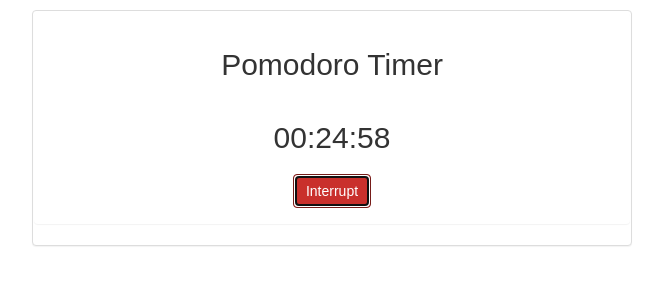
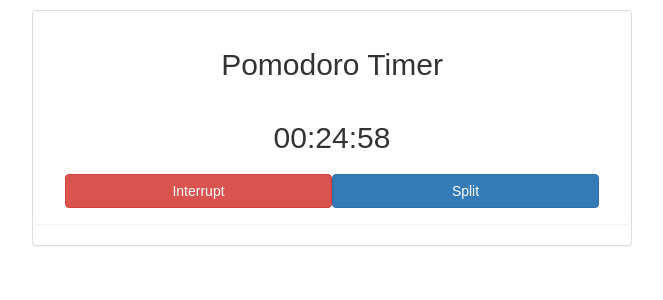
Before and after one commit to kanhegaonkarsaurabh/react-pomodoro, a React (Create React App) app in the folder pomodoro/: page / in a window 1280 px wide. Both pictures are taken after a click on the button "Start". Shown: the top 300 px of the page, without its empty margins (248-911 px from the left). Built offline with nearby package versions, Linux system fonts and the light colour scheme.

Commit message:
Split button and functionality added

```diff
--- a/pomodoro/src/Timer/components/timer.js
+++ b/pomodoro/src/Timer/components/timer.js
@@ -17,6 +17,7 @@ class Timer extends Component {
     };
 
     this.setBaseTime = this.setBaseTime.bind(this);
+    this.splitTimer = this.splitTimer.bind(this);
     this.startTimer = this.startTimer.bind(this);
     this.stopTimer = this.stopTimer.bind(this);
     this.reduceTimer = this.reduceTimer.bind(this);
@@ -61,6 +62,11 @@ class Timer extends Component {
     });
   }
 
+  splitTimer() {
+    console.log(this.state.currentTime.get('seconds'));
+
+  }
+
   completeTimer() {
     if (this.state.timer) {
       clearInterval(this.state.timer);
@@ -83,7 +89,8 @@ class Timer extends Component {
           stopTimer = {this.stopTimer}
           timerState = {this.state.timerState}
         startTimer = {this.startTimer}
-
+        splitTimer = {this.splitTimer}
+        currentTime = {this.state.currentTime}
 
         />
         {
@@ -94,6 +101,7 @@ class Timer extends Component {
               setBaseTime = {this.setBaseTime}
             />)
         }
+
       </div>
      );
   }
--- a/pomodoro/src/TimerButton.js
+++ b/pomodoro/src/TimerButton.js
@@ -1,16 +1,48 @@
 import React, {Component} from 'react';
 import * as timerStates from './timerStates.js';
+
 
 class TimerButton extends Component {
   constructor() {
     super();
 
     this.getButton = this.getButton.bind(this);
+
+    this.state = {
+      splitTime : [],
+      counter : -1,
+    };
+  }
+
+  leftPad = (val) => {
+    if (val < 10)
+      return `0${val}`;
+    else
+      return `${val}`;
+  }
+
+  splitTimer = () => {
+    var newArr = this.state.splitTime;
+    console.log(newArr);
+    newArr.push(`${this.leftPad(this.props.currentTime.get('hours'))}:${this.leftPad(this.props.currentTime.get('minutes'))}:${this.leftPad(this.props.currentTime.get('seconds'))}`);
+
+    this.setState({
+      splitTime : newArr,
+      counter : this.state.counter + 1 ,
+    });
   }
 
   getButton() {
     if (this.props.timerState === timerStates.NOT_SET) return (<button className="btn btn-success center-block" onClick = {this.props.startTimer}>Start</button>);
-    if (this.props.timerState === timerStates.RUNNING) return (<button className="btn btn-danger center-block" onClick = {this.props.stopTimer}>Interrupt</button>);
+    if (this.props.timerState === timerStates.RUNNING) return (
+      <div className = "container-fluid">
+        <button className="btn btn-danger center-block col-xs-6 btn-group-sm left-button" onClick = {this.props.stopTimer}>
+          Interrupt
+        </button>
+        <button className="btn btn-primary center-block col-xs-6 right-button" onClick = {this.splitTimer}>Split</button>
+        { this.state.splitTime[this.state.counter] }
+      </div>
+    );
     if (this.props.timerState === timerStates.COMPLETE) return (<button className="btn btn-info center-block" onClick = {this.props.stopTimer}>Reset</button>);
 
 }
--- /dev/null
+++ b/pomodoro/src/button.css
@@ -0,0 +1,7 @@
+.left-button {
+  margin-right: 10px;
+}
+
+.right-button {
+  margin : 0px;
+}
```
